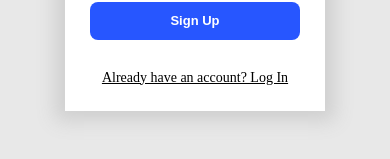
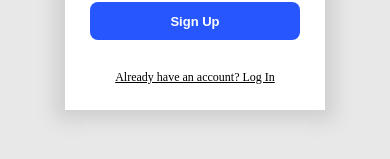
Before and after one commit to Nilo18/FullstackTodoApp, an Angular app: page /signup in a window 390 px wide. Shown: the part 515-674 px from the top of the page. Built offline with nearby package versions, Linux system fonts and the light colour scheme.

Commit message:
Minor changes

```diff
--- a/src/app/pages/signup/signup.component.scss
+++ b/src/app/pages/signup/signup.component.scss
@@ -81,6 +81,10 @@
             font-size: 14px;
             height: 40px;
         }
+
+        .routerP {
+            font-size: 12px;
+        }
     }
 }
 
@@ -107,7 +111,7 @@
         }
 
         .routerP {
-            font-size: 14px;
+            font-size: 12px;
         }
     }
 }
```
